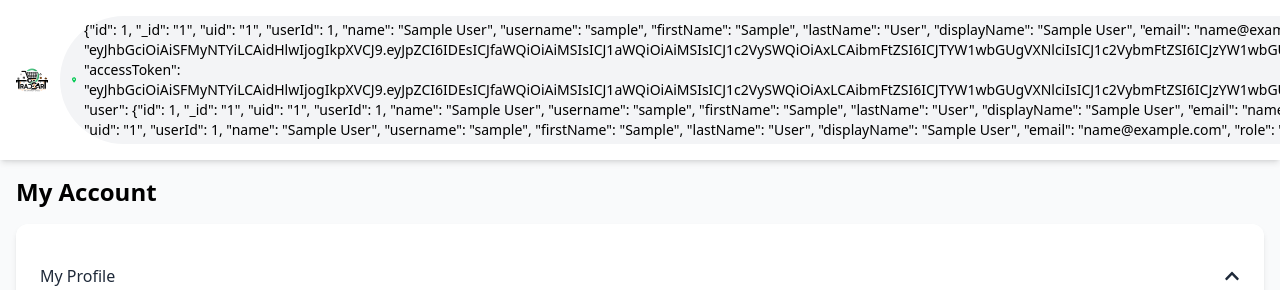
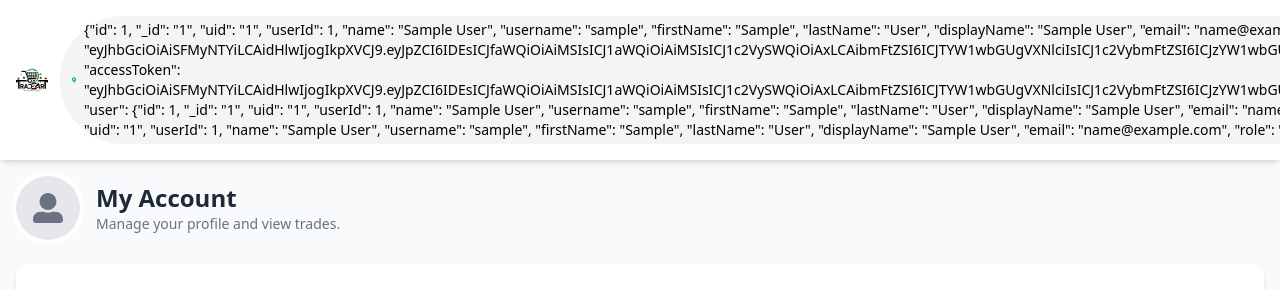
Before and after one commit to Trade2CarT/trade2cartUser, a React (Vite) app: page /account in a window 1280 px wide. Shown: the top 290 px of the page. Built offline with nearby package versions, Linux system fonts and the light colour scheme; no server answers; the database is empty; sample sign-in values are in the browser's storage.

Commit message:
Update AccountPage.jsx

```diff
--- a/src/components/AccountPage.jsx
+++ b/src/components/AccountPage.jsx
@@ -21,7 +21,7 @@ const AccountPage = () => {
   const navigate = useNavigate();
   const auth = getAuth();
 
-  const [expandedSection, setExpandedSection] = useState('profile');
+  const [expandedSection, setExpandedSection] = useState('profile'); // Profile section is open by default
   const [originalUserData, setOriginalUserData] = useState(null);
   const [editableUserData, setEditableUserData] = useState(null);
   const [isEditing, setIsEditing] = useState(false);
@@ -111,10 +111,19 @@ const AccountPage = () => {
         <main className="flex-grow p-4 overflow-y-auto">
           {userLoading ? <Loader fullscreen /> : (
             <>
-              <h1 className="text-2xl font-bold mb-4">My Account</h1>
+              {/* --- NEW: Profile Header --- */}
+              <div className="flex items-center space-x-4 mb-6">
+                <div className="w-16 h-16 bg-gray-200 rounded-full flex items-center justify-center ring-4 ring-white shadow-sm">
+                  <FaUserAlt className="text-3xl text-gray-500" />
+                </div>
+                <div>
+                  <h1 className="text-2xl font-bold text-gray-800">{originalUserData?.name || 'My Account'}</h1>
+                  <p className="text-sm text-gray-500">Manage your profile and view trades.</p>
+                </div>
+              </div>
 
               {/* Container for Profile and Policies */}
-              <div className="bg-white p-4 sm:p-6 rounded-xl shadow-md space-y-2">
+              <div className="bg-white p-4 sm:p-6 rounded-xl shadow-md">
                 <Section title="My Profile" sectionKey="profile">
                   <ProfileSection
                     userData={editableUserData}
@@ -131,7 +140,7 @@ const AccountPage = () => {
                 </Section>
               </div>
 
-              {/* --- EDITED SECTION: New container for Trade History --- */}
+              {/* Container for Trade History */}
               <div className="bg-white p-4 sm:p-6 rounded-xl shadow-md mt-6">
                 <h2 className="text-xl font-bold mb-4 text-gray-800">Trade History</h2>
                 <TradeHistorySection
```
